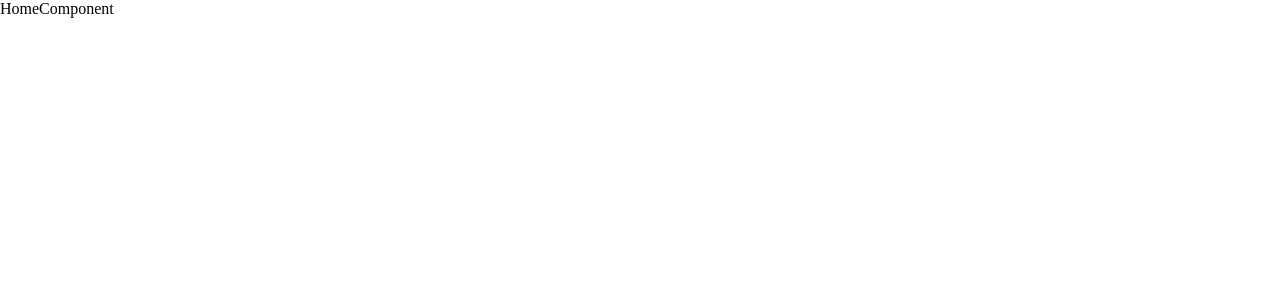
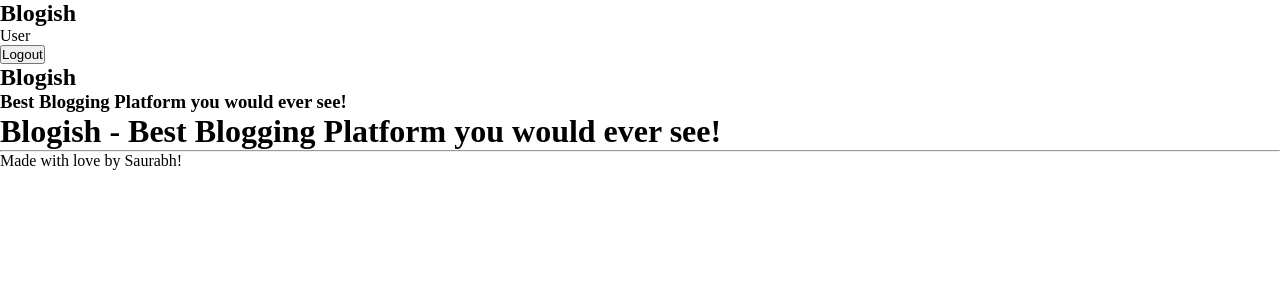
Before and after one commit to saurabhk79/blog-app, a React (Vite) app in the folder frontend/: page / in a window 1280 px wide. Shown: the top 300 px of the page. Built offline with nearby package versions, Linux system fonts and the light colour scheme.

Commit message:
added nav, hero and footer to Home

```diff
--- /dev/null
+++ b/frontend/src/components/Footer/index.jsx
@@ -0,0 +1,13 @@
+import styles from "./footer.module.css";
+
+const Footer = () => {
+  return (
+    <footer>
+      <h1>Blogish - Best Blogging Platform you would ever see!</h1>
+      <hr />
+      <p className={styles.tagline}>Made with love by Saurabh!</p>
+    </footer>
+  );
+};
+
+export default Footer;
--- /dev/null
+++ b/frontend/src/components/Hero/index.jsx
@@ -0,0 +1,12 @@
+import styles from "./hero.module.css";
+
+const Hero = () => {
+  return (
+    <section className={styles.hero}>
+      <h1>Blogish</h1>
+      <h3>Best Blogging Platform you would ever see!</h3>
+    </section>
+  );
+};
+
+export default Hero;
--- a/frontend/src/components/HomeComponent/index.jsx
+++ b/frontend/src/components/HomeComponent/index.jsx
@@ -1,13 +1,16 @@
-import {useSelector} from "react-redux"
-// import {makeAuthRegister} from "../../services/auth"
+import Footer from "../Footer";
+import Hero from "../Hero";
+import Navbar from "../Navbar";
+import styles from "./home.module.css";
 
 const HomeComponent = () => {
-    const user = useSelector((state)=> state.auth);
-    console.log(user);
+  return (
+    <div className={styles.home}>
+      <Navbar />
+      <Hero />
+      <Footer />
+    </div>
+  );
+};
 
-    return (
-    <div>HomeComponent</div>
-  )
-}
-
-export default HomeComponent
+export default HomeComponent;
```
Also changed, not shown: frontend/src/components/Footer/footer.module.css (added), frontend/src/components/Hero/hero.module.css (added).
